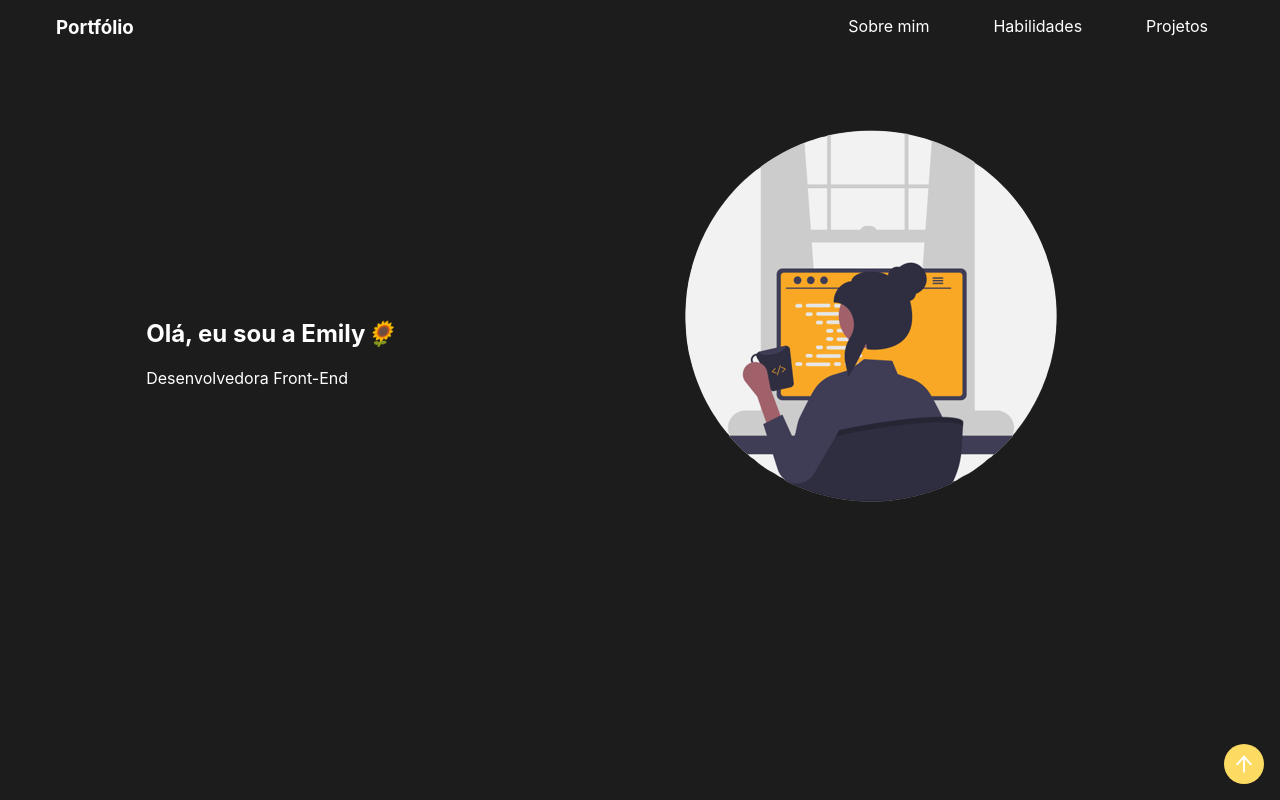
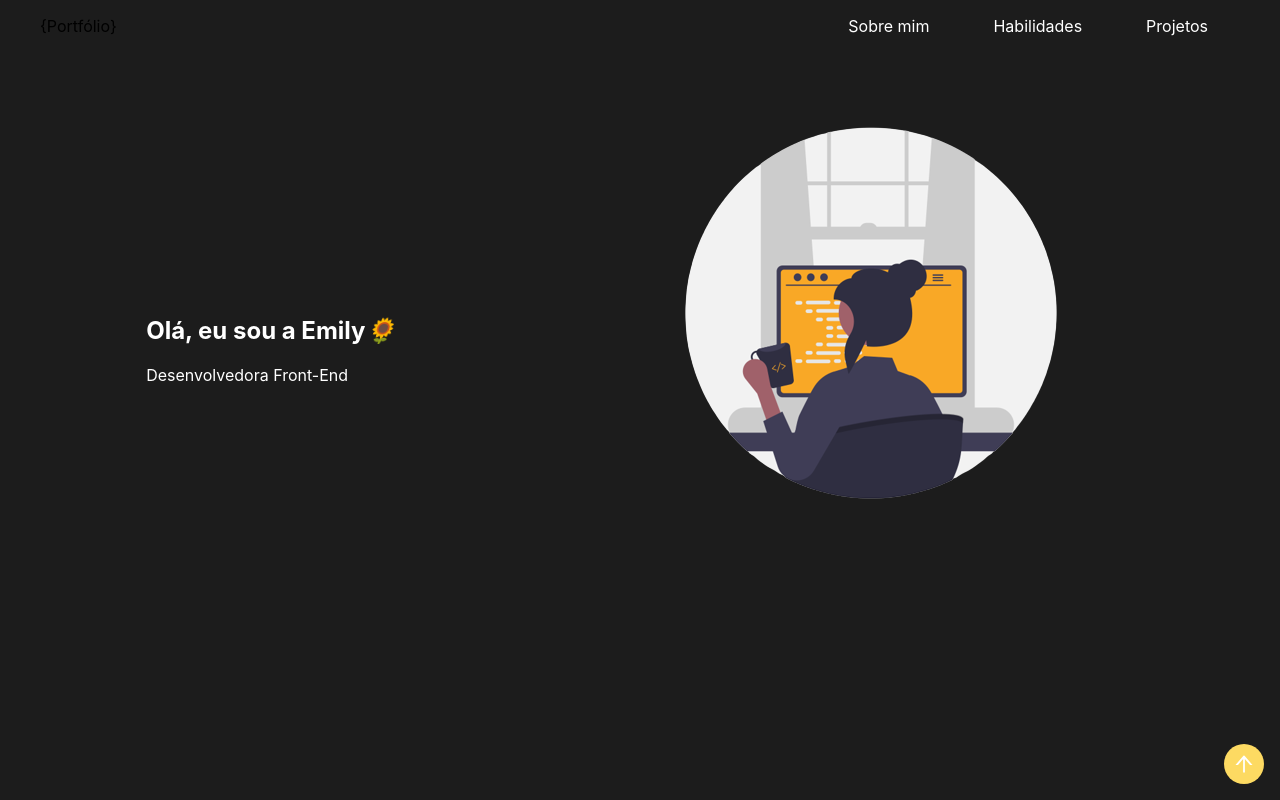
Before and after one commit to EmilyNilsen/EmilyNIlsen.github.io, a React (Create React App) app: page / in a window 1280 px wide. Shown: the top 800 px of the page. Built offline with nearby package versions, Linux system fonts and the light colour scheme.

Commit message:
ajustando  texto do header

```diff
--- a/src/Components/Header.jsx
+++ b/src/Components/Header.jsx
@@ -3,7 +3,11 @@ import React from "react";
 export default function Header() {
   return(
     <header id='header' className='header-page'>
-      <h3> Portfólio </h3>
+      <div>
+        <span className="brackets">{'{'}</span>
+            <span>Portfólio</span>
+        <span className="brackets">{'}'}</span>
+      </div>
       <nav className='links'>
       <a href='#about'>Sobre mim</a>
       <a href='#skills'>Habilidades</a>
```
